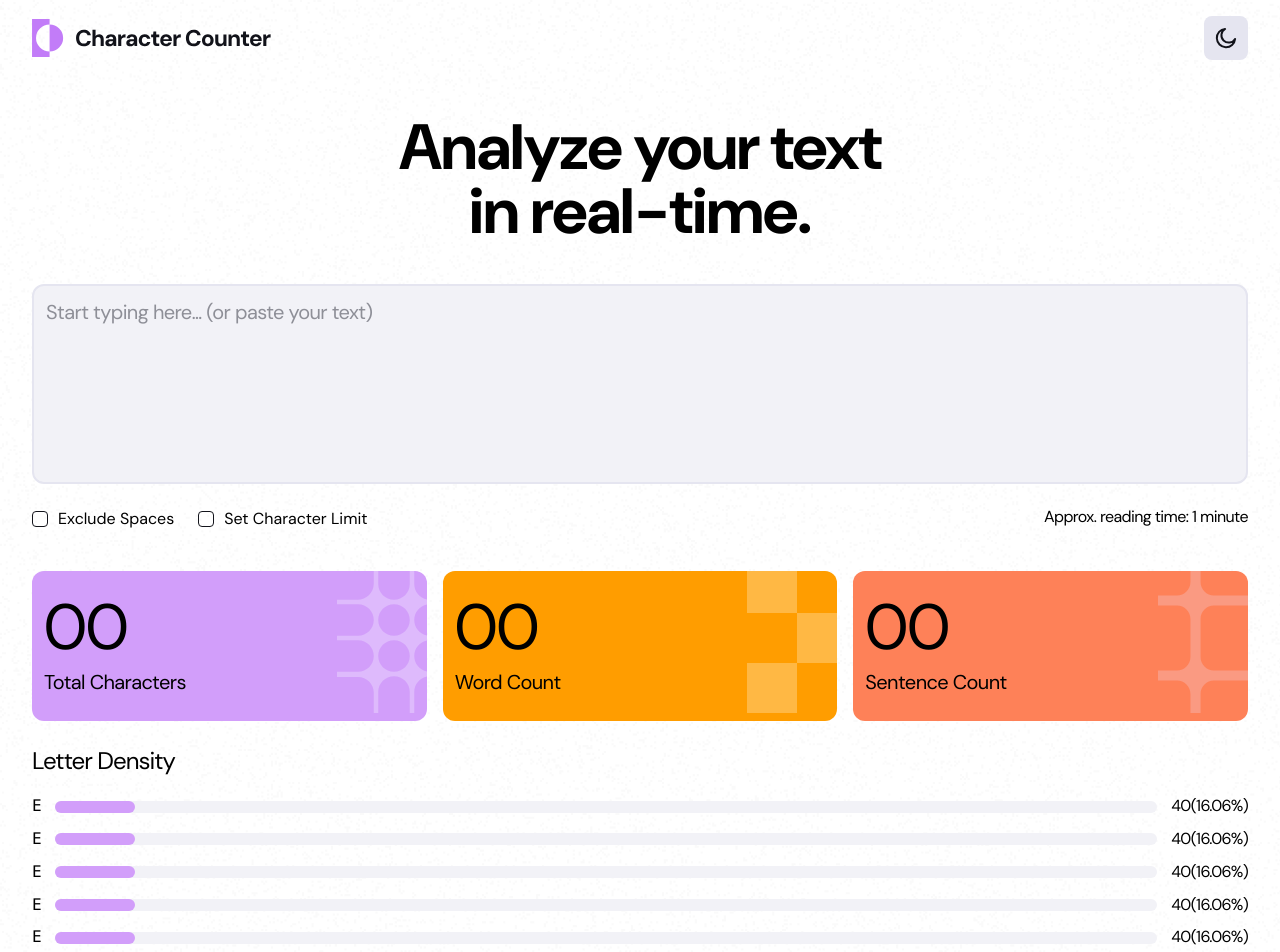
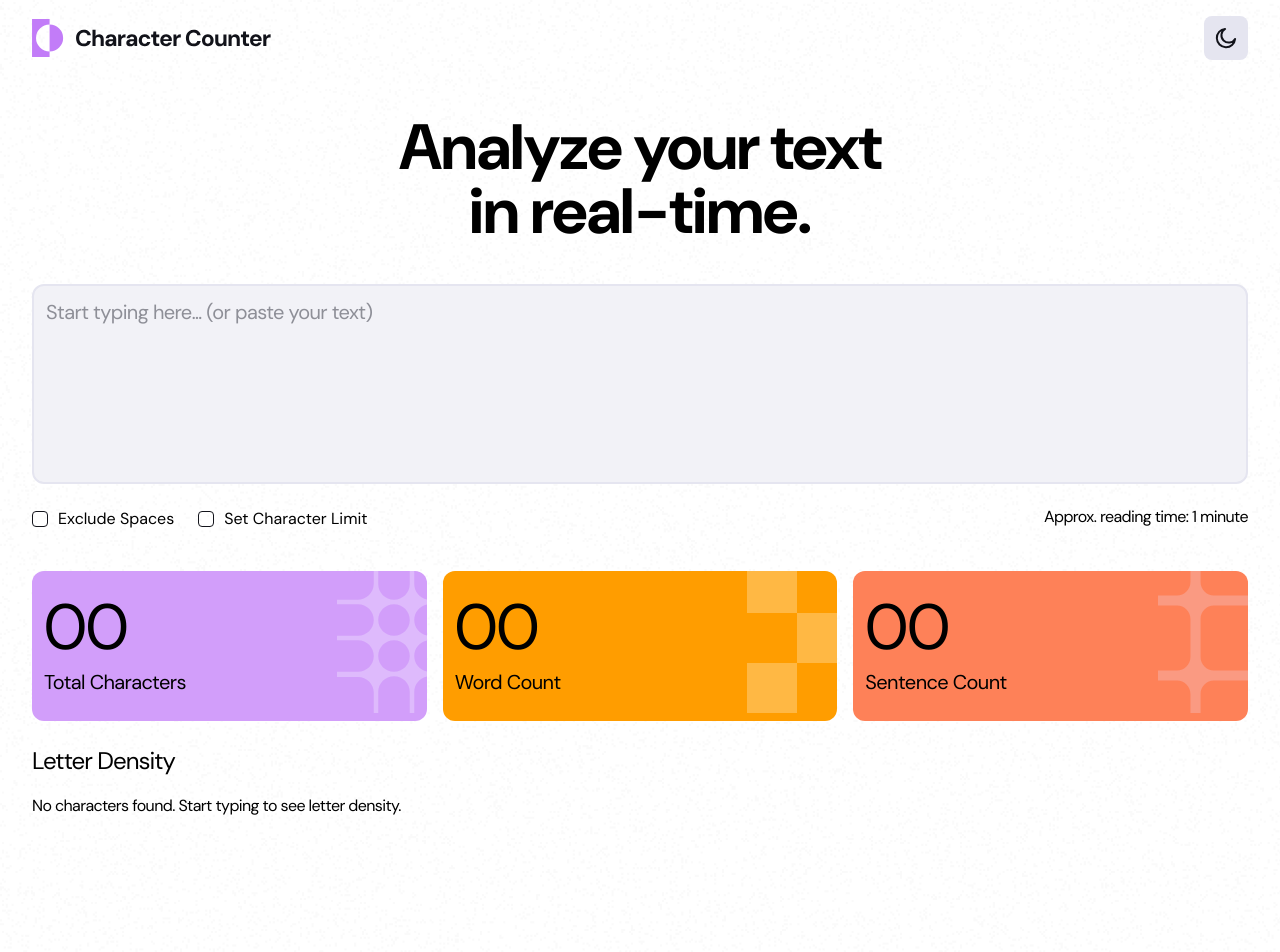
Before and after one commit to Sammie-oje/character-counter, a React (Vite) app: page / in a window 1280 px wide. Shown: the top 952 px of the page. Built offline with nearby package versions, Linux system fonts and the light colour scheme.

Commit message:
Calculated the frequency and percentage count of each letter by first splitting and filtering the text input, then calculated the frequency using .reduce() and sorted it in descending order of frequency and finally returning an object rendering it on the UI

```diff
--- a/src/components/metrics/Container.jsx
+++ b/src/components/metrics/Container.jsx
@@ -5,10 +5,13 @@ import { countCharacters } from "../../utils/character-count.js";
 import { countWords } from "../../utils/word-count.js";
 import { countSentence } from "../../utils/sentence-count.js";
 
+import { getAnalytics } from "../../utils/letter-density.js";
+
 function StatDensityContainer({ value }) {
     return (
         <section className="px-200 flex flex-col gap-300 md:px-400 ">
-            <dl className="flex flex-col gap-200 h-[422px] w-full md:flex-row md:h-[150px]"
+            <dl
+                className="flex flex-col gap-200 h-[422px] w-full md:flex-row md:h-[150px]"
                 aria-live="polite"
             >
                 <Stat
@@ -30,7 +33,7 @@ function StatDensityContainer({ value }) {
                     onCount={countSentence(value)}
                 />
             </dl>
-            <LetterDensity />
+            <LetterDensity charDensity={getAnalytics(value)}/>
         </section>
     );
 }
--- a/src/components/metrics/LetterDensity.jsx
+++ b/src/components/metrics/LetterDensity.jsx
@@ -1,27 +1,60 @@
 import { FontAwesomeIcon } from "@fortawesome/react-fontawesome";
+import { useState } from "react";
 
-function LetterDensity() {
+function LetterDensity({ charDensity }) {
+    const [isExpanded, setIsExpanded] = useState(false);
+
+    const handleIsExpanded = () => {
+        setIsExpanded(!isExpanded);
+    };
     return (
         <div className="flex flex-col gap-250 dark:text-neutral-200">
             <h3 className="text-preset-2">Letter Density</h3>
 
-            <dl className="flex flex-col gap-150">
-                <DensityList percent={"16.06"} wordCount={"40"} letter={"E"} />
-                <DensityList percent={"16.06"} wordCount={"40"} letter={"E"} />
-                <DensityList percent={"16.06"} wordCount={"40"} letter={"E"} />
-                <DensityList percent={"16.06"} wordCount={"40"} letter={"E"} />
-                <DensityList percent={"16.06"} wordCount={"40"} letter={"E"} />
+            <dl
+                className={`flex flex-col gap-150 ${
+                    isExpanded ? "h-full" : "h-[154px]"
+                } overflow-hidden`}
+            >
+                {charDensity.length > 0 ? (
+                    charDensity.map((obj, index) => (
+                        <DensityList
+                            percent={obj.percentage}
+                            wordCount={obj.count}
+                            letter={obj.character}
+                            key={index}
+                        />
+                    ))
+                ) : (
+                    <p className="text-preset-4 dark:text-neutral-200">
+                        No characters found. Start typing to see letter density.
+                    </p>
+                )}
             </dl>
 
-            <button className="flex gap-100 items-center">
-                <span className="text-preset-3">See More</span>
-                <FontAwesomeIcon icon="fa-solid fa-chevron-down" />
-            </button>
+            {charDensity.length > 5 && (
+                <button
+                    className="flex gap-100 items-center"
+                    onClick={handleIsExpanded}
+                >
+                    {isExpanded ? (
+                        <>
+                            <span className="text-preset-3">See Less</span>
+                            <FontAwesomeIcon icon="fa-solid fa-chevron-up" />
+                        </>
+                    ) : (
+                        <>
+                            <span className="text-preset-3">See More</span>
+                            <FontAwesomeIcon icon="fa-solid fa-chevron-down" />
+                        </>
+                    )}
+                </button>
+            )}
         </div>
     );
 }
 
-function DensityList({ percent, wordCount, letter }) {
+function DensityList({ percent, wordCount, letter, key }) {
     return (
         <div className="flex items-center gap-[0.875rem] text-preset-4">
             <dt>
@@ -29,7 +62,10 @@ function DensityList({ percent, wordCount, letter }) {
             </dt>
             <dd className="contents">
                 <div className="w-full h-[12px] rounded-full bg-neutral-100 dark:bg-neutral-800">
-                    <div className="w-20 h-[12px] rounded-full bg-purple-400"></div>
+                    <div
+                        className="h-[12px] rounded-full bg-purple-400"
+                        style={{ width: `${percent}%` }}
+                    ></div>
                 </div>
                 <output>
                     {wordCount}({percent}%)
--- a/src/utils/letter-density.js
+++ b/src/utils/letter-density.js
@@ -1,9 +1,46 @@
 /*Filter the value collected from the textarea i.e remove punctuations, spaces and emojis
 Then count how many times each character appear and compare to the total number filtered value
-Return all these values as a nice pretty looking object
+Return all these values as a nice pretty looking array of objects
 */
 const filterValue = value => {
-    const characters = value.split("");
-    const regex = /[^\p{P}\s]/u;
+    const characters = value.toUpperCase().split("");
+    const regex = /[A-Za-z0-9]+/;
     const filteredValue = characters.filter(character => regex.test(character));
+    return filteredValue;
 };
+
+const getFrequency = value => {
+    const frequency = value.reduce((acc, curValue) => {
+        acc[curValue] = (acc[curValue] || 0) + 1;
+        return acc;
+    }, {});
+
+    return frequency;
+};
+
+//Sort the frequency object in descending order
+const sortCharacterObj = value => {
+    //convert to ab array using Object entries and rearrange using the .sort() method
+    const sortedArr = Object.entries(value).sort((a, b) => b[1] - a[1]);
+
+    return sortedArr;
+};
+
+export const getAnalytics = input => {
+    const filteredInput = filterValue(input);
+    const inputFrequency = getFrequency(filteredInput);
+
+    const orderedArr = sortCharacterObj(inputFrequency);
+
+    const prettyArr = [];
+    //Loop through the sorted array of the letters and return a pretty array
+    for (const arr of orderedArr) {
+        prettyArr.push({
+            character: arr[0],
+            count: arr[1],
+            percentage: ((arr[1] / filteredInput.length) * 100).toFixed(2)
+        });
+    }
+
+    return prettyArr;
+};
--- a/src/utils/sentence-count.js
+++ b/src/utils/sentence-count.js
@@ -1,6 +1,6 @@
 //Identify sentences by using terminating punctuation marks i.e (.,?,!)
 export const countSentence = value => {
     const sentences = value.split(/[.?!]+/);
-    const sentencesArr = sentences.filter(sentence => sentence !== "")
+    const sentencesArr = sentences.filter(sentence => /[^\s]/.test(sentence));
     return sentencesArr.length;
 };
--- a/src/utils/word-count.js
+++ b/src/utils/word-count.js
@@ -1,6 +1,6 @@
 //Identify a word when there is a space between each cluster of letters
 export const countWords = value => {
-    const words = value.split(" ");
+    const words = value.split(/\s/);
     const wordsArr = words.filter(word => word !== "");
     return wordsArr.length;
 };
```
